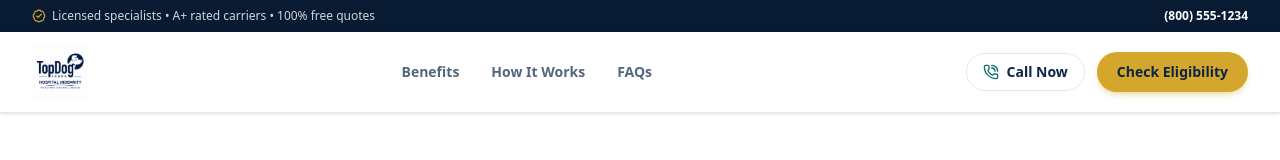
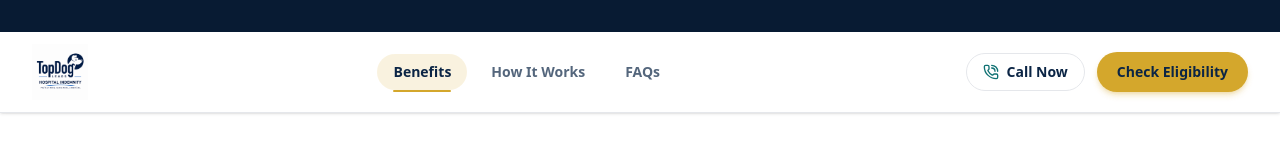
Before and after one commit to kamil-Abbas12/hospital-indemity, a Next.js app: page / in a window 1280 px wide. Shown: the top 160 px of the page. Built offline with nearby package versions, Linux system fonts and the light colour scheme.

Commit message:
first commit

```diff
--- a/app/components/Footer.tsx
+++ b/app/components/Footer.tsx
@@ -48,9 +48,6 @@ export default function Footer() {
             benefits directly to you.
           </p>
           <div className="space-y-2 text-sm">
-            <a href="tel:+18005551234" className="flex items-center gap-2 hover:text-white transition-colors">
-              <Phone className="w-4 h-4 text-gold" /> (800) 555-1234
-            </a>
             <a href="mailto:support@yourdomain.com" className="flex items-center gap-2 hover:text-white transition-colors">
               <Mail className="w-4 h-4 text-gold" /> support@yourdomain.com
             </a>
--- a/app/components/Navbar.tsx
+++ b/app/components/Navbar.tsx
@@ -1,37 +1,83 @@
 "use client";
 
-import { useState } from "react";
-import { ShieldPlus, PhoneCall, Menu, X, BadgeCheck } from "lucide-react";
+import { useState, useEffect, useCallback } from "react";
+import { PhoneCall, Menu, X, BadgeCheck } from "lucide-react";
 import Image from "next/image";
 
 const links = [
-  { label: "Benefits", href: "#why-consider" },
-  { label: "How It Works", href: "#how-it-works" },
-  { label: "FAQs", href: "#faq" },
+  { label: "Benefits", href: "#why-consider", id: "why-consider" },
+  { label: "How It Works", href: "#how-it-works", id: "how-it-works" },
+  { label: "FAQs", href: "#faq", id: "faq" },
 ];
+
+const NAV_OFFSET = 96;
 
 export default function Navbar() {
   const [open, setOpen] = useState(false);
+  const [active, setActive] = useState("");
+
+  useEffect(() => {
+    const sections = links
+      .map((l) => document.getElementById(l.id))
+      .filter((el): el is HTMLElement => Boolean(el));
+
+    if (!sections.length) return;
+
+    const observer = new IntersectionObserver(
+      (entries) => {
+        entries.forEach((entry) => {
+          if (entry.isIntersecting) {
+            setActive(entry.target.id);
+          }
+        });
+      },
+      {
+        rootMargin: `-${NAV_OFFSET}px 0px -60% 0px`,
+        threshold: 0,
+      }
+    );
+
+    sections.forEach((s) => observer.observe(s));
+
+    return () => observer.disconnect();
+  }, []);
+
+  const handleNavClick = useCallback(
+    (e: React.MouseEvent<HTMLAnchorElement>, id: string) => {
+      e.preventDefault();
+
+      const el = document.getElementById(id);
+      if (!el) return;
+
+      const top =
+        el.getBoundingClientRect().top + window.scrollY - NAV_OFFSET;
+
+      window.scrollTo({
+        top,
+        behavior: "smooth",
+      });
+
+      setOpen(false);
+      history.replaceState(null, "", `#${id}`);
+    },
+    []
+  );
 
   return (
     <header className="sticky top-0 z-50">
-      {/* Top trust strip */}
+      {/* Trust Strip */}
       <div className="bg-navy-dark text-gray-300 text-xs">
         <div className="max-w-7xl mx-auto px-4 sm:px-6 lg:px-8 h-8 flex items-center justify-between">
-          <div className="hidden sm:flex items-center gap-1.5">
-            <BadgeCheck className="w-3.5 h-3.5 text-gold" />
-            <span>Licensed specialists &bull; A+ rated carriers &bull; 100% free quotes</span>
-          </div>
-          <span className="sm:hidden">100% Free &bull; No Obligation</span>
-          <a href="tel:+18005551234" className="font-semibold text-white hover:text-gold transition-colors">
-            (800) 555-1234
-          </a>
+
+
+          <span className="sm:hidden">No Obligation</span>
         </div>
       </div>
 
-      {/* Main nav */}
+      {/* Main Navigation */}
       <div className="bg-white/95 backdrop-blur border-b border-gray-200 shadow-sm">
         <div className="max-w-7xl mx-auto px-4 sm:px-6 lg:px-8 h-20 flex items-center justify-between">
+          {/* Logo */}
           <a href="#" className="flex items-center gap-2.5 shrink-0">
             <Image
               src="/logo.png"
@@ -43,19 +89,35 @@ export default function Navbar() {
             />
           </a>
 
-          <nav className="hidden lg:flex items-center gap-8">
-            {links.map((l) => (
+          {/* Desktop Menu */}
+          <nav className="hidden lg:flex items-center gap-2">
+            {links.map((l) => {
+              const isActive = active === l.id;
+
+              return (
                 <a
                   key={l.label}
                   href={l.href}
-                className="text-sm font-semibold text-navy/70 hover:text-navy transition-colors relative group"
+                  onClick={(e) => handleNavClick(e, l.id)}
+                  className={`relative px-4 py-2 rounded-full text-sm font-semibold transition-colors ${
+                    isActive
+                      ? "text-navy bg-gold/15"
+                      : "text-navy/70 hover:text-navy hover:bg-gray-100"
+                  }`}
                 >
                   {l.label}
-                <span className="absolute -bottom-1 left-0 w-0 h-0.5 bg-gold group-hover:w-full transition-all duration-300" />
+
+                  <span
+                    className={`absolute left-4 right-4 -bottom-0.5 h-0.5 bg-gold rounded-full transition-transform origin-left duration-300 ${
+                      isActive ? "scale-x-100" : "scale-x-0"
+                    }`}
+                  />
                 </a>
-            ))}
+              );
+            })}
           </nav>
 
+          {/* Desktop CTA */}
           <div className="hidden lg:flex items-center gap-3">
             <a
               href="tel:+18005551234"
@@ -64,39 +126,54 @@ export default function Navbar() {
               <PhoneCall className="w-4 h-4 text-teal" />
               <span className="text-sm font-semibold">Call Now</span>
             </a>
+
             <a
               href="#eligibility-form"
+              onClick={(e) => handleNavClick(e, "eligibility-form")}
               className="bg-gold hover:bg-gold-light transition-colors text-navy font-bold text-sm px-5 py-2.5 rounded-full shadow-md shadow-gold/30"
             >
               Check Eligibility
             </a>
           </div>
 
+          {/* Mobile Toggle */}
           <button
             className="lg:hidden text-navy"
             onClick={() => setOpen(!open)}
             aria-label="Toggle menu"
           >
-            {open ? <X className="w-7 h-7" /> : <Menu className="w-7 h-7" />}
+            {open ? (
+              <X className="w-7 h-7" />
+            ) : (
+              <Menu className="w-7 h-7" />
+            )}
           </button>
         </div>
 
+        {/* Mobile Menu */}
         {open && (
-          <div className="lg:hidden border-t border-gray-100 bg-white px-4 py-4 space-y-3">
-            {links.map((l) => (
+          <div className="lg:hidden border-t border-gray-100 bg-white px-4 py-4 space-y-1">
+            {links.map((l) => {
+              const isActive = active === l.id;
+
+              return (
                 <a
                   key={l.label}
                   href={l.href}
-                onClick={() => setOpen(false)}
-                className="block text-sm font-semibold text-navy py-2"
+                  onClick={(e) => handleNavClick(e, l.id)}
+                  className={`block text-sm font-semibold py-2 px-3 rounded-lg ${
+                    isActive ? "text-navy bg-gold/15" : "text-navy"
+                  }`}
                 >
                   {l.label}
                 </a>
-            ))}
+              );
+            })}
+
             <a
               href="#eligibility-form"
-              onClick={() => setOpen(false)}
-              className="block text-center bg-gold text-navy font-bold text-sm px-5 py-3 rounded-full"
+              onClick={(e) => handleNavClick(e, "eligibility-form")}
+              className="block text-center bg-gold text-navy font-bold text-sm px-5 py-3 rounded-full mt-2"
             >
               Check Eligibility
             </a>
--- a/app/components/TrustDisclaimer.tsx
+++ b/app/components/TrustDisclaimer.tsx
@@ -40,7 +40,6 @@ export default function TrustDisclaimer() {
           <div className="flex items-center gap-2 shrink-0">
             <ShieldCheck className="w-6 h-6 text-gold" />
             <div className="leading-tight">
-              <p className="font-bold text-white text-sm">100% FREE</p>
               <p className="text-xs">NO OBLIGATION</p>
             </div>
           </div>
```
Lines whose indentation alone changed are shown as unchanged.
